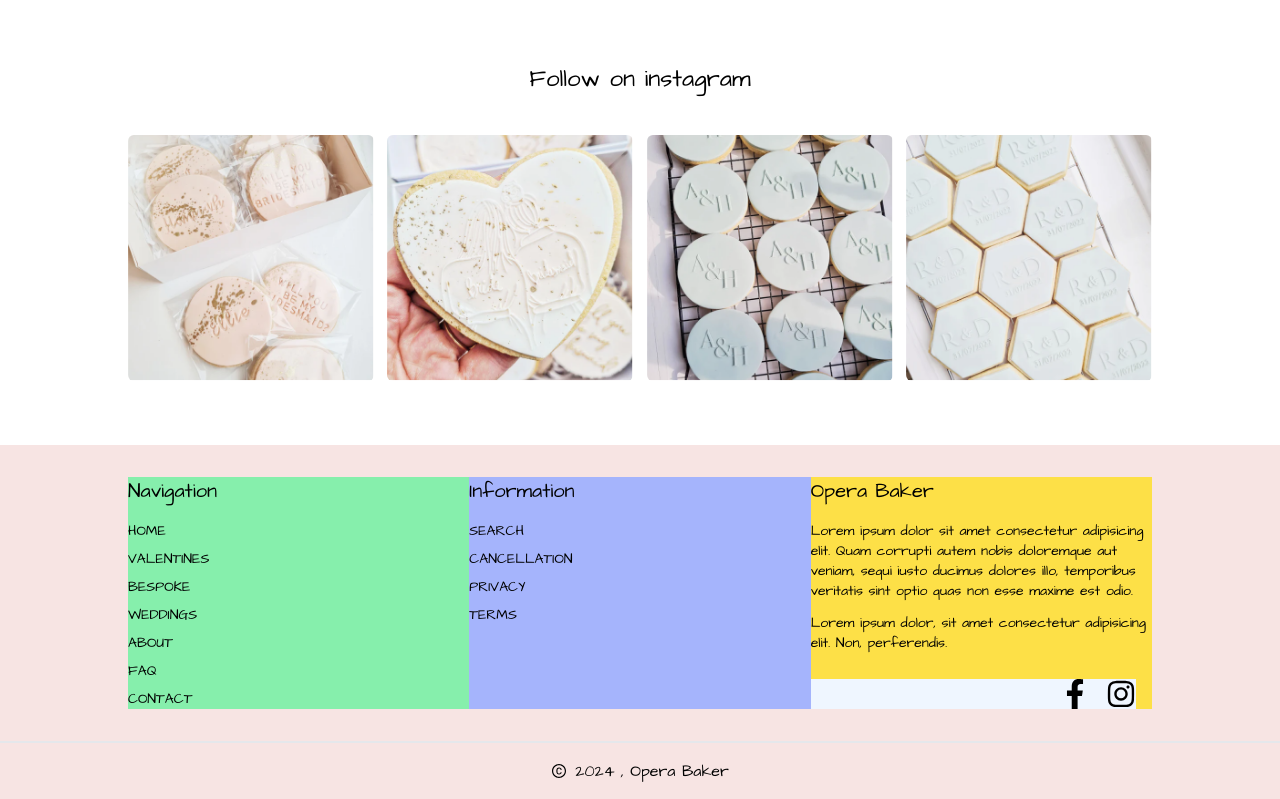
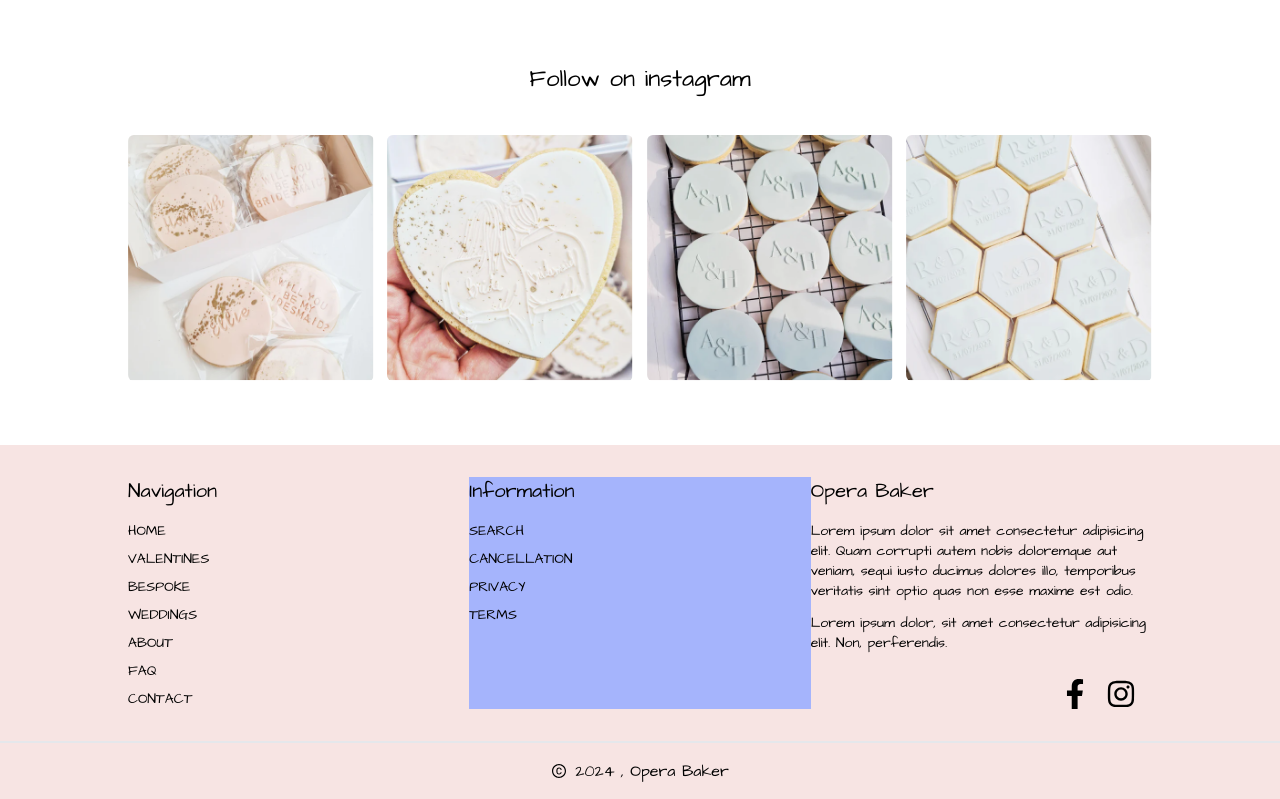
Before and after one commit to muratsimseekk/Cake-Shop, a React (Vite) app: page /contact in a window 1280 px wide. Shown: the part 1057-1856 px from the top of the page. Built offline with nearby package versions, Linux system fonts and the light colour scheme; a web font is replaced by a local one.

Commit message:
removes bg colors on Footer page

```diff
--- a/src/pages/Footer.jsx
+++ b/src/pages/Footer.jsx
@@ -7,8 +7,8 @@ function Footer() {
   //TODO: ul-li ler icin button ve hover effect verilecek.
   return (
     <div className="w-full bg-[#f7e4e3] flex flex-col items-center justify-center">
-      <div className="w-4/5 bg-red-500 md:flex md:flex-row lg:flex lg:flex-row xl:flex xl:flex-row 2xl:flex 2xl:flex-row flex flex-col md:gap-0 lg:gap-0 xl:gap-0 2xl:gap-0 gap-12 my-8">
-        <div className="md:w-1/3 lg:w-1/3 xl:w-1/3 2xl:w-1/3 w-full bg-green-300 flex flex-col gap-4">
+      <div className="w-4/5  md:flex md:flex-row lg:flex lg:flex-row xl:flex xl:flex-row 2xl:flex 2xl:flex-row flex flex-col md:gap-0 lg:gap-0 xl:gap-0 2xl:gap-0 gap-12 my-8">
+        <div className="md:w-1/3 lg:w-1/3 xl:w-1/3 2xl:w-1/3 w-full flex flex-col gap-4">
           <div>
             <h3 className="2xl:text-xl xl:text-xl lg:text-xl md:text-base text-xl">
               Navigation
@@ -45,7 +45,7 @@ function Footer() {
             </ul>
           </div>
         </div>
-        <div className="md:w-1/3 lg:w-1/3 xl:w-1/3 2xl:w-1/3 w-full bg-yellow-300 flex flex-col justify-between gap-6">
+        <div className="md:w-1/3 lg:w-1/3 xl:w-1/3 2xl:w-1/3 w-full  flex flex-col justify-between gap-6">
           <div className="flex flex-col gap-4">
             <h3 className="2xl:text-xl xl:text-xl lg:text-xl md:text-base text-xl">
               Opera Baker
@@ -63,7 +63,7 @@ function Footer() {
               </p>
             </div>
           </div>
-          <div className="bg-blue-50 flex justify-center gap-8 md:flex md:flex-row md:gap-4 md:mr-4 md:justify-end lg:flex lg:flex-row lg:gap-4 lg:mr-4 lg:justify-end xl:flex xl:flex-row xl:gap-4 xl:mr-4 xl:justify-end 2xl:flex 2xl:flex-row 2xl:gap-4 2xl:mr-4 2xl:justify-end">
+          <div className=" flex justify-center gap-8 md:flex md:flex-row md:gap-4 md:mr-4 md:justify-end lg:flex lg:flex-row lg:gap-4 lg:mr-4 lg:justify-end xl:flex xl:flex-row xl:gap-4 xl:mr-4 xl:justify-end 2xl:flex 2xl:flex-row 2xl:gap-4 2xl:mr-4 2xl:justify-end">
             <FaFacebookF size={"30px"} />
             <FaInstagram size={"30px"} />
           </div>
```
